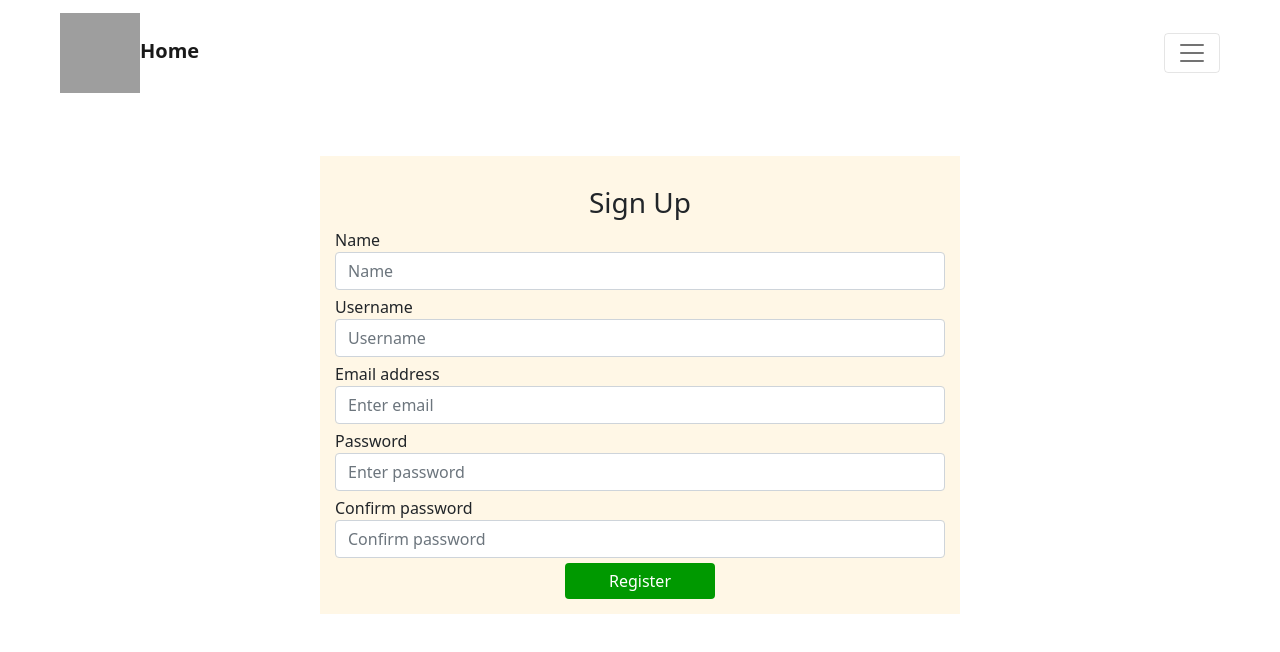
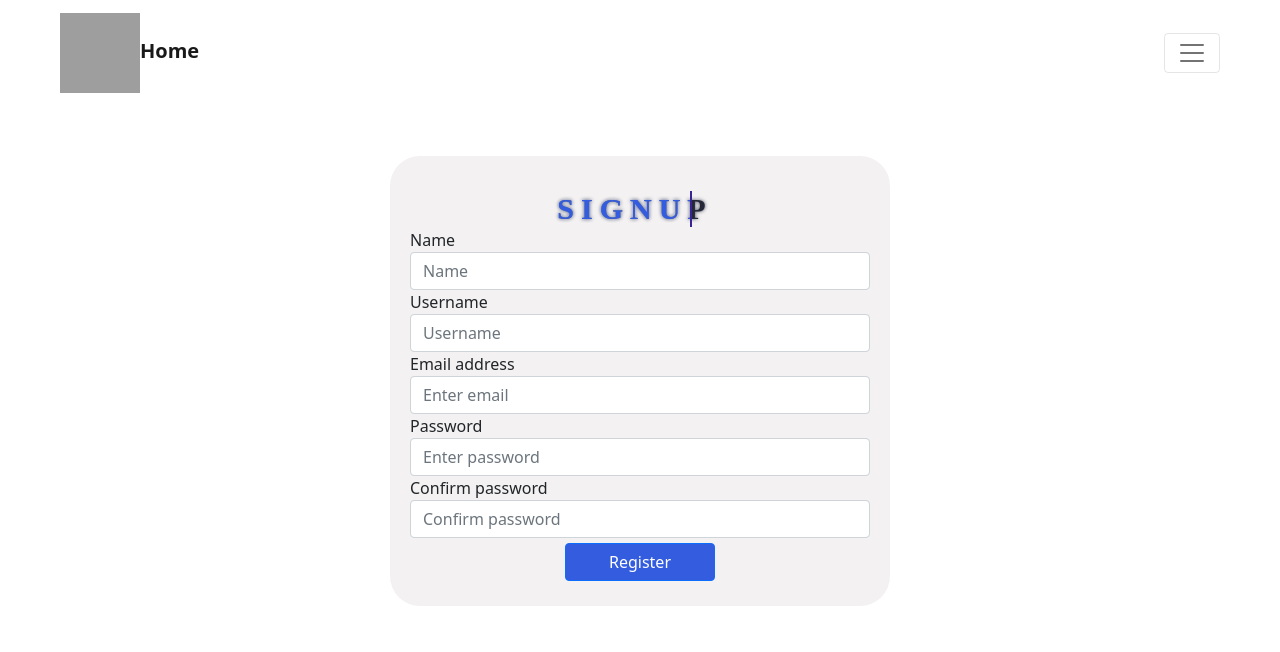
Before and after one commit to MartianCoders/Back-End-Proiect-Colectiv, a React (Create React App) app in the folder frontend-client/: page /register in a window 1280 px wide. Shown: the top 652 px of the page. Built offline with nearby package versions, Linux system fonts and the light colour scheme; grey boxes are pictures that could not be loaded.

Commit message:
style register form  like login form

```diff
--- a/frontend-client/src/components/RegisterForm/index.tsx
+++ b/frontend-client/src/components/RegisterForm/index.tsx
@@ -1,6 +1,7 @@
 import React from 'react';
 import 'react-bootstrap';
 import './style.css';
+import '../../style-login.css';
 
 class RegisterForm extends React.Component{
 
@@ -24,9 +25,11 @@ class RegisterForm extends React.Component{
   }
   render() {
     return <>
-      <form className="register-form"
+      <form className="loginContainer register-form"
         onSubmit={this.onSubmit}>
-        <h3 className="form-title">Sign Up</h3>
+        <div className="title">
+          <h2 title="signup">signup</h2>
+        </div>
         <div className="form-group">
           <label>Name</label>
           <input
--- a/frontend-client/src/components/RegisterForm/style.css
+++ b/frontend-client/src/components/RegisterForm/style.css
@@ -1,18 +1,9 @@
-.register-form{
-  display: block;
-  width: 50vw;
-  margin: 50px auto ;
-  padding: 30px 10px 15px 10px;
-  background: #fff7e6;
-}
-.form-group{
-  margin: 5px;
-}
+
 .form-group label{
   float: left;
 }
 .btn.btn-primary.btn-block{
   width: 150px;
-  background: #009900;
-  border: #248f24;
+  background: #345cdf;
+  margin: 5px auto;
 }
--- a/frontend-client/src/components/RegisterPage/index.tsx
+++ b/frontend-client/src/components/RegisterPage/index.tsx
@@ -1,6 +1,7 @@
 import React from 'react'
 import RegisterForm from "../RegisterForm"
 import NavBar from '../NavBar';
+
 
 function RegisterPage(){
     return <>
```
